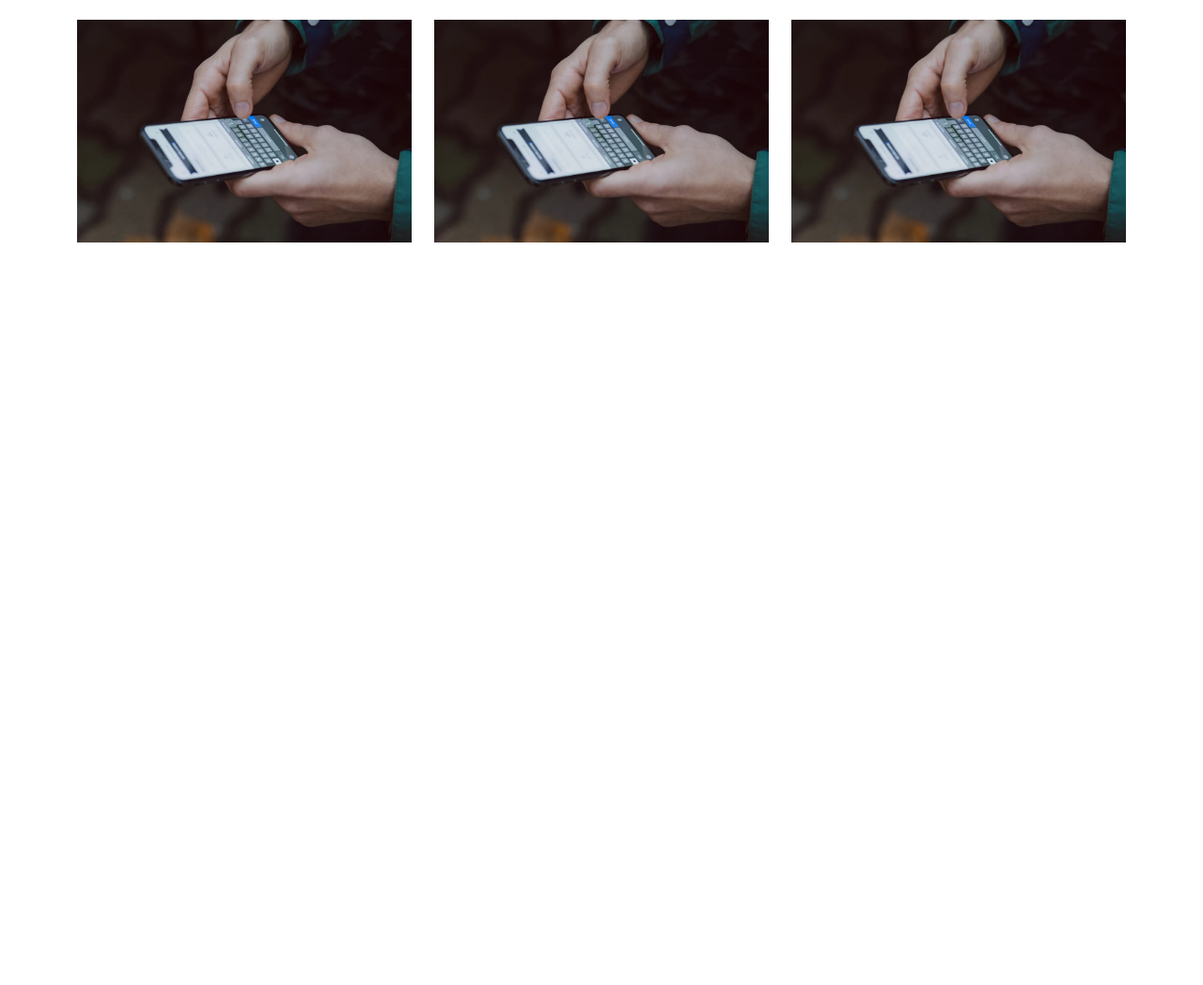
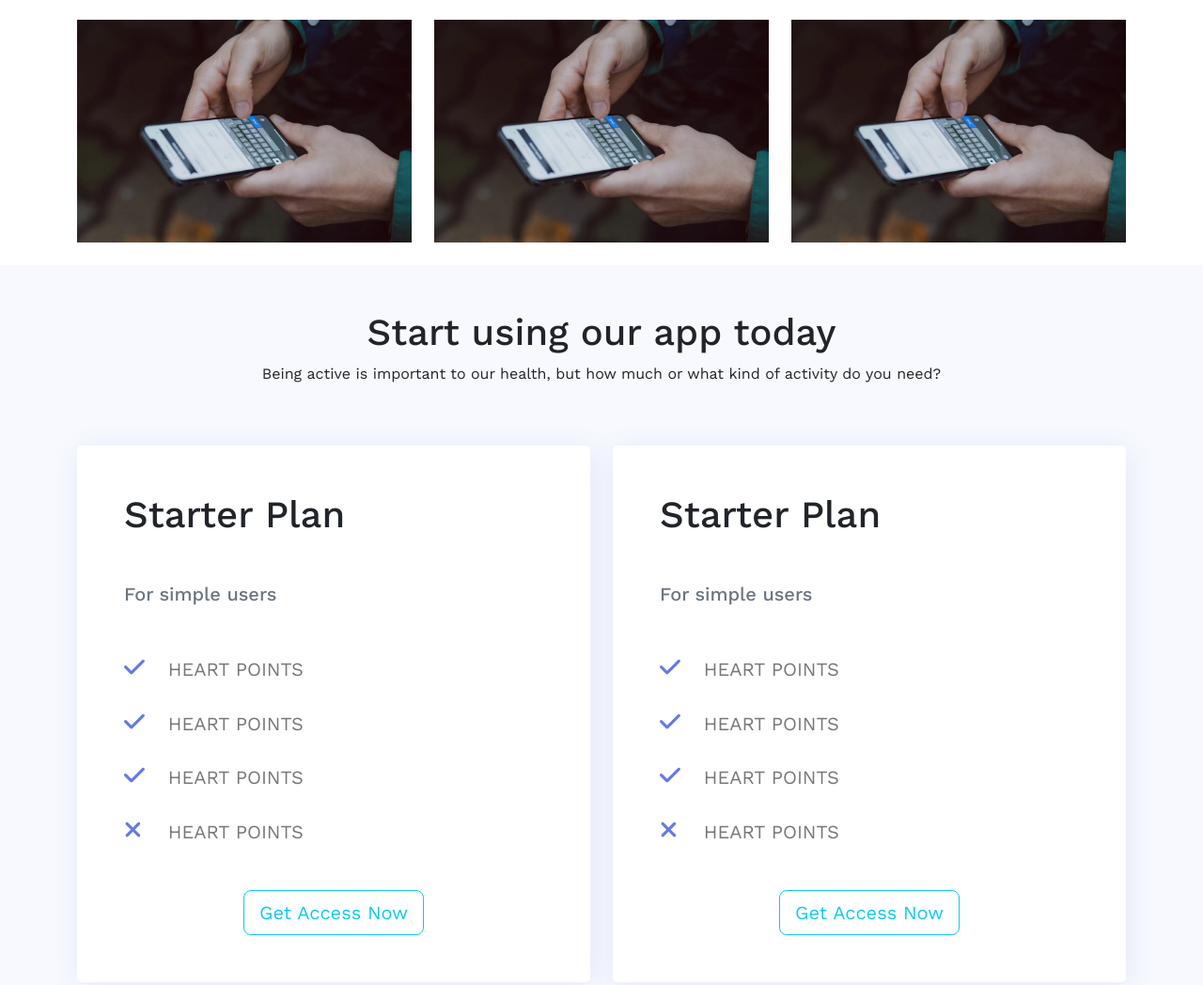
Before and after one commit to ashikdas/Health-Tracker-App-Bootstrap, a plain HTML site: page index.html in a window 1280 px wide. Shown: the part 2573-3621 px from the top of the page at 94% size. Before the commit the page ends 2855 px from the top, so only its background shows below. Drawn offline with nearby package versions, Linux system fonts and the light colour scheme.

Commit message:
pricing Table done

```diff
--- a/index.html
+++ b/index.html
@@ -257,6 +257,54 @@
     </div>
   </section>
 
+  <section class="pricining-table-section min-section-bg py-5">
+    <div class="container">
+      <div class="row mb-5">
+        <div class="col text-center">
+          <h1>Start using our app today</h1>
+          <p>Being active is important to our health, but how much or what kind of activity do you need?</p>
+        </div>
+      </div>
+      <div class="row mt-5">
+        <div class="col-lg-6">
+
+          <div class="pricing-item">
+            <h1 class="mb-5">Starter Plan </h1>
+            <h5 class="text-muted mb-5">For simple users</h5>
+
+            <ul>
+              <li><span><i class="fas fa-check"></i></span> HEART POINTS</li>
+              <li><span><i class="fas fa-check"></i></span> HEART POINTS</li>
+              <li><span><i class="fas fa-check"></i></span> HEART POINTS</li>
+              <li><span><i class="fas fa-times    "></i></span> HEART POINTS</li>
+            </ul>
+            <div class="pricing-item-btn text-center">
+              <a class="btn btn-outline-info btn-lg" href="#">Get Access Now</a>
+            </div>
+          </div>
+        </div>
+
+        <div class="col-lg-6">
+
+          <div class="pricing-item">
+            <h1 class="mb-5">Starter Plan </h1>
+            <h5 class="text-muted mb-5">For simple users</h5>
+
+            <ul>
+              <li><span><i class="fas fa-check"></i></span> HEART POINTS</li>
+              <li><span><i class="fas fa-check"></i></span> HEART POINTS</li>
+              <li><span><i class="fas fa-check"></i></span> HEART POINTS</li>
+              <li><span><i class="fas fa-times    "></i></span> HEART POINTS</li>
+            </ul>
+            <div class="pricing-item-btn text-center">
+              <a class="btn btn-outline-info btn-lg" href="#">Get Access Now</a>
+            </div>
+          </div>
+        </div>
+      </div>
+    </div>
+  </section>
+
   <!-- Bootstrap JavaScript Libraries -->
   <script src="https://cdn.jsdelivr.net/npm/@popperjs/core@2.11.6/dist/umd/popper.min.js"
     integrity="sha384-oBqDVmMz9ATKxIep9tiCxS/Z9fNfEXiDAYTujMAeBAsjFuCZSmKbSSUnQlmh/jp3" crossorigin="anonymous">
--- a/style.css
+++ b/style.css
@@ -117,3 +117,47 @@ img{
     opacity: 1;
     visibility: visible;
 }
+
+.min-section-bg{
+    background-color: #f7f9ff;
+}
+
+/* Pricing table */
+.pricing-item{
+    background-color: #fff;
+    padding: 50px;
+    box-shadow: 2.5px 4.33px 30px 0 rgba(64,87,191,0.1);
+    border-radius: 5px;
+}
+.pricing-item h1{}
+.pricing-item h5{}
+.pricing-item ul {
+    list-style: none;
+    margin-left: 0;
+    padding-left: 0;
+    margin-bottom: 45px;
+}
+.pricing-item ul li {
+    margin-top: 20px;
+    margin-bottom: 20px;
+    font-size: 20px;
+    color: #777;
+}
+.pricing-item ul li span {
+    color: #657be0;
+    font-size: 25px;
+    font-weight: bold;
+    width: 40px;
+    display: inline-block;
+}
+
+
+.pricing-item-button{}
+.pricing-item-button a {
+    border-color: #657be0;
+    border-width: 2px;
+    color: #657be0;
+    padding: 14px 30px;
+    font-size: 22px;
+    box-shadow: 2.5px 4.33px 30px 0 rgba(64,87,191,0.2);
+}
```
